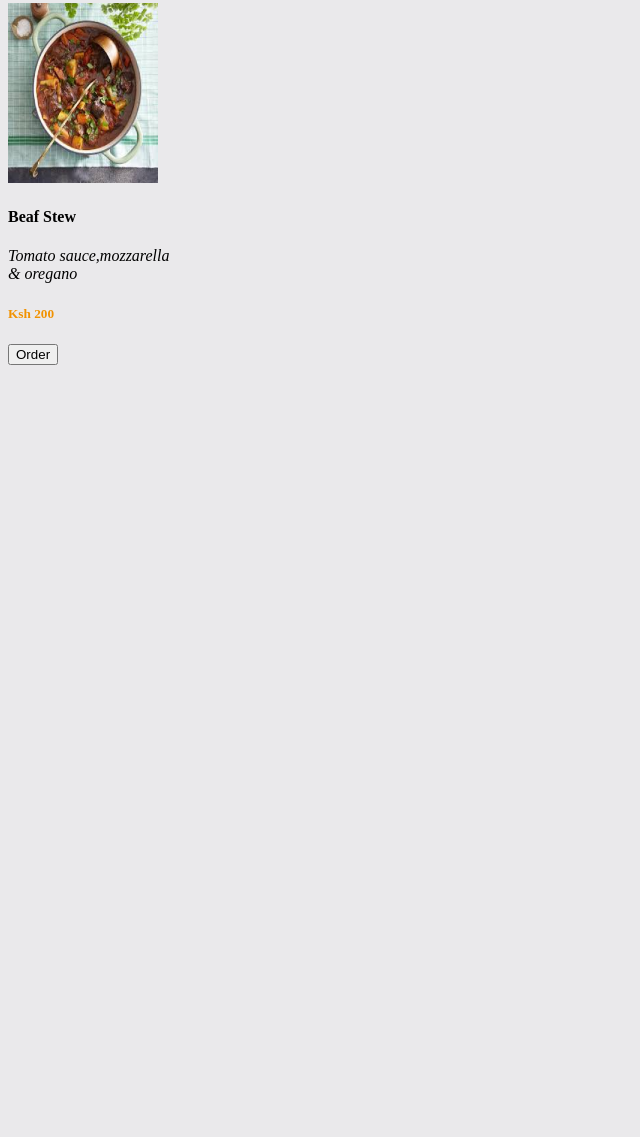
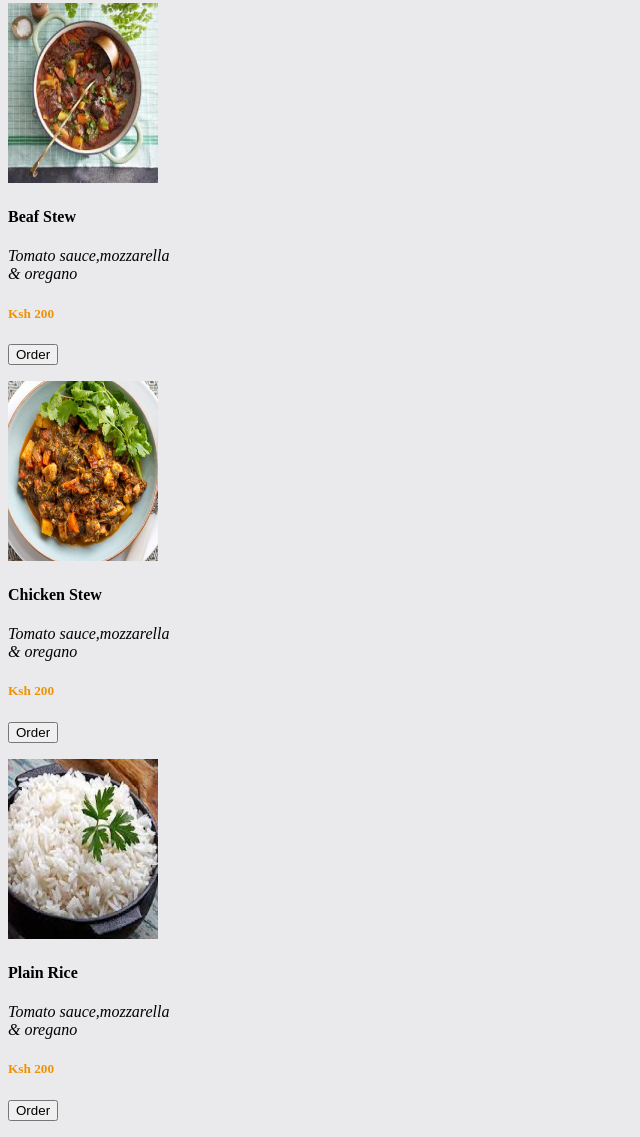
Before and after one commit to Bett-Collins/Independent-Project2, a plain HTML site: page index.html in a window 1280 px wide. Shown: the part 1763-2900 px from the top of the page, without its empty margins (0-640 px from the left). Before the commit the page ends 2144 px from the top, so only its background shows below. Drawn offline with Linux system fonts and the light colour scheme.

Commit message:
it will add div id menu2 with images

```diff
--- a/index.html
+++ b/index.html
@@ -115,3 +115,29 @@ by growing and<br> partnering with local farms and artisens in your area.</p><br
           </div>
      </div>
     </div>
+
+
+    <div id="menu2">
+      <div class="Food">
+
+             <img src="images/image6.png"height="180" width="150">
+           <div class="meal">
+               <h4>Chicken Stew</h4>
+               <p style="font-style: italic;">Tomato sauce,mozzarella<br>& oregano<br>
+                <h5 style="color: #F19201;">Ksh 200</h5><button type="submit">Order</button></p>
+          </div>
+      </div>
+
+
+
+
+        <div class="Food">
+                  <img src="images/image7.png"height="180" width="150">
+              <div class="meal">
+                   <h4>Plain Rice</h4>
+                   <p style="font-style: italic;">Tomato sauce,mozzarella<br>& oregano<br>
+                    <h5 style="color: #F19201;">Ksh 200</h5><button type="submit">Order</button></p>
+              </div>
+        </div>
+      </div>
+      </div>
```
